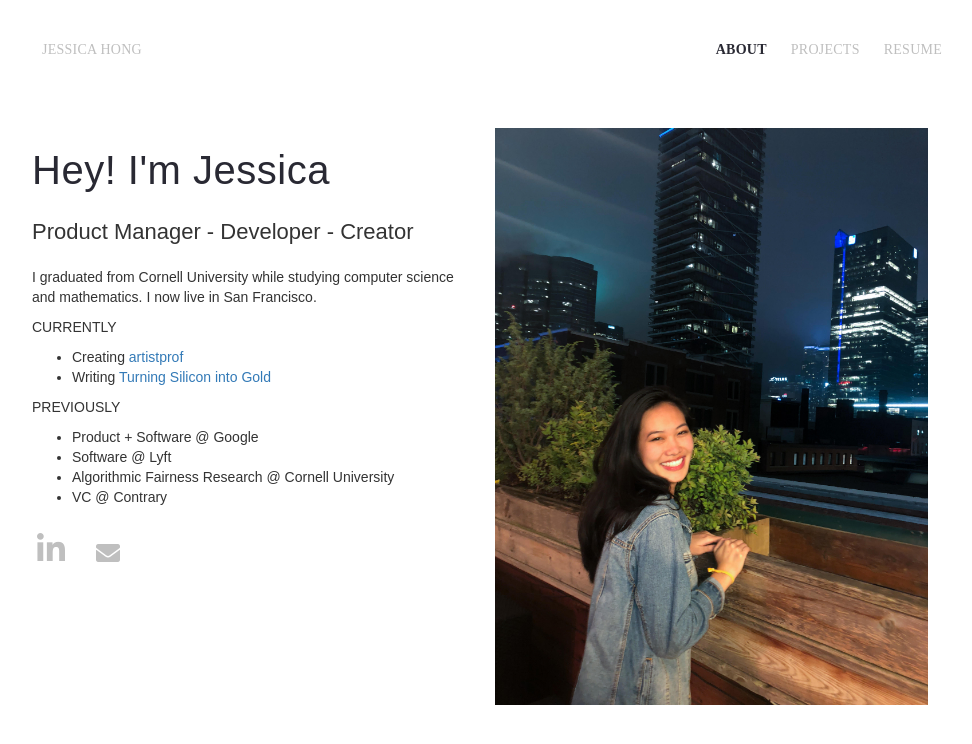
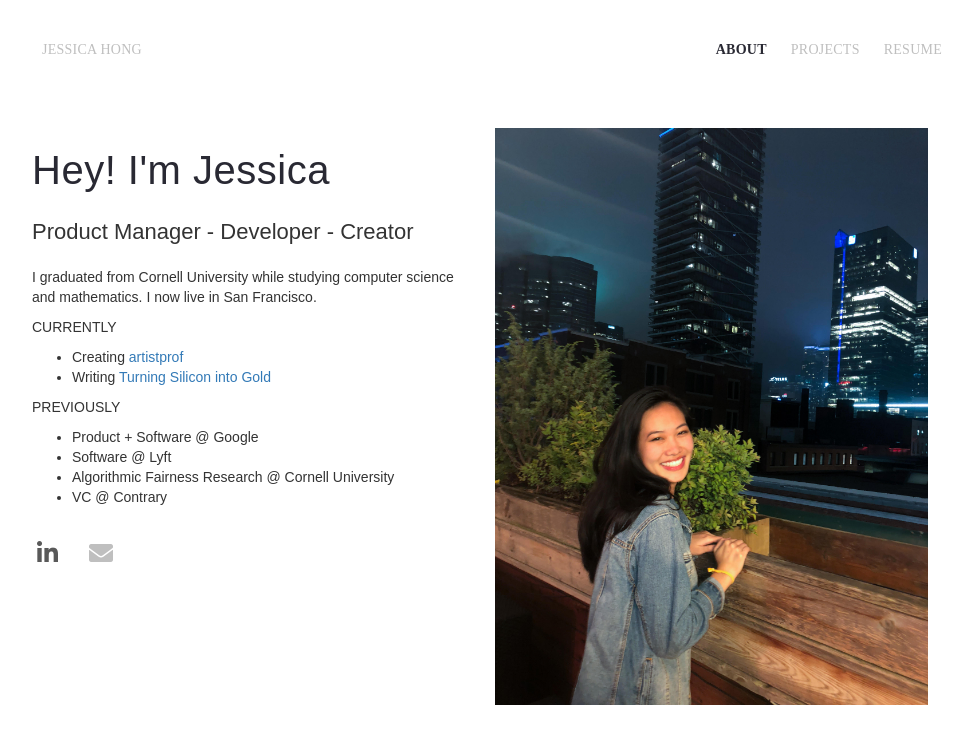
Before and after one commit to jessicahong9/jessicahong9.github.io, a website: page index.html in a window 1280 px wide. In both pictures the pointer is over the icon 212 px from the left and 566 px from the top of the page. Shown: the whole page, without its empty margins (160-1132 px from the left). Drawn offline with nearby package versions, Linux system fonts and the light colour scheme; a web font is replaced by a local one.

Commit message:
change icon interaction

```diff
--- a/styles/footer.css
+++ b/styles/footer.css
@@ -7,7 +7,5 @@ i {
 }
 
 i:hover {
-    margin: 8px 8px 8px 8px;
-    transition: .2s ease;
-    font-size: 32px;
+    color: #595959;
 }
```
